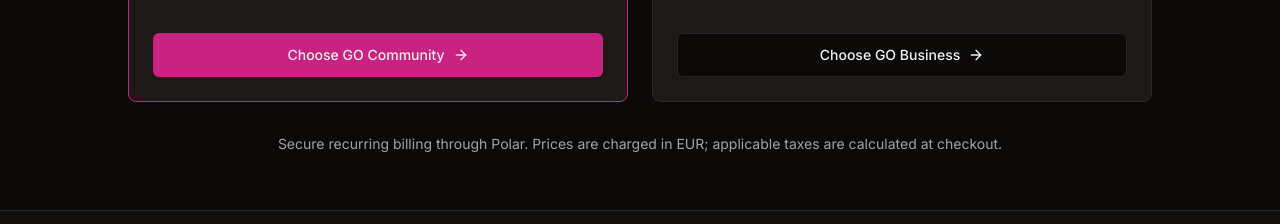
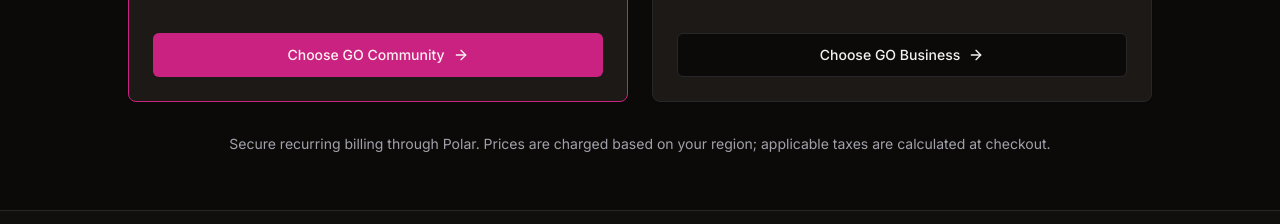
Before and after one commit to GalacticOmnivoreElder/gowebsite, a Next.js app: page /membership in a window 1280 px wide. Shown: the part 980-1204 px from the top of the page. Built offline with nearby package versions, Linux system fonts and the light colour scheme; no server answers.

Commit message:
Small typo fix

```diff
--- a/src/components/pricing/PricingDisplay.js
+++ b/src/components/pricing/PricingDisplay.js
@@ -137,7 +137,7 @@ export const PricingDisplay = () => {
       </div>
 
       <p className="text-center text-sm text-muted-foreground">
-        Secure recurring billing through Polar. Prices are charged in EUR;
+        Secure recurring billing through Polar. Prices are charged based on your region;
         applicable taxes are calculated at checkout.
       </p>
     </div>
```
